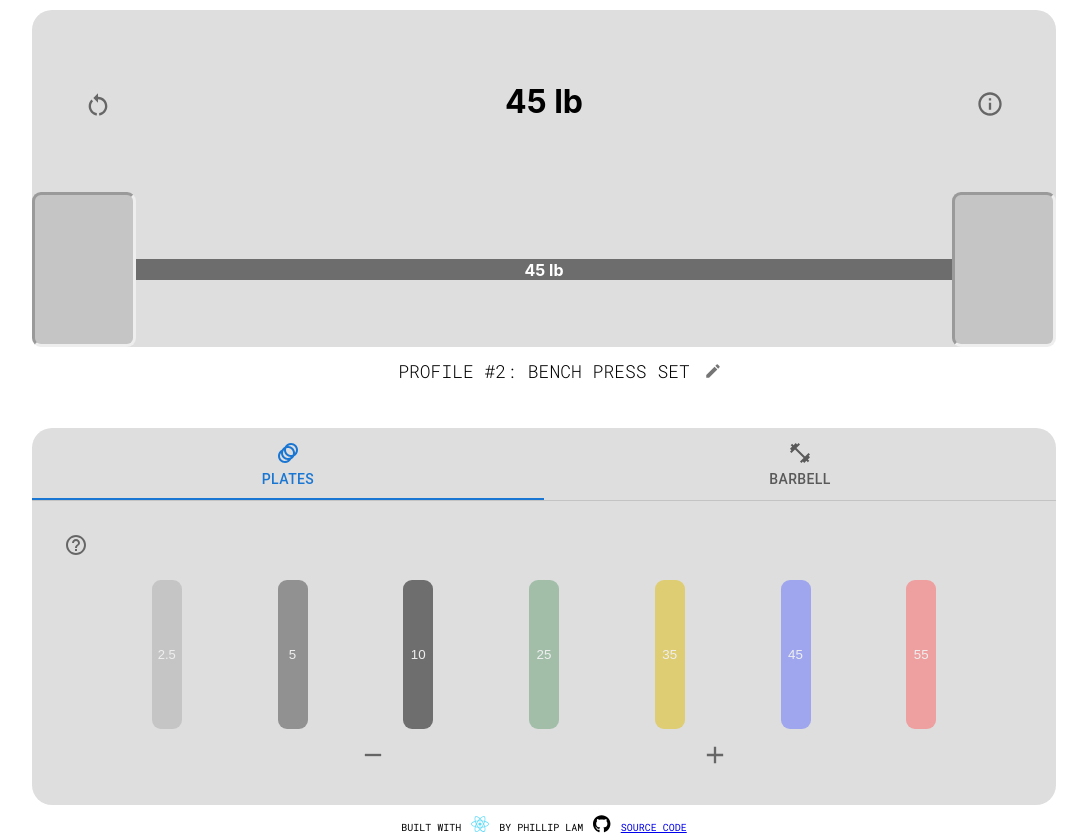
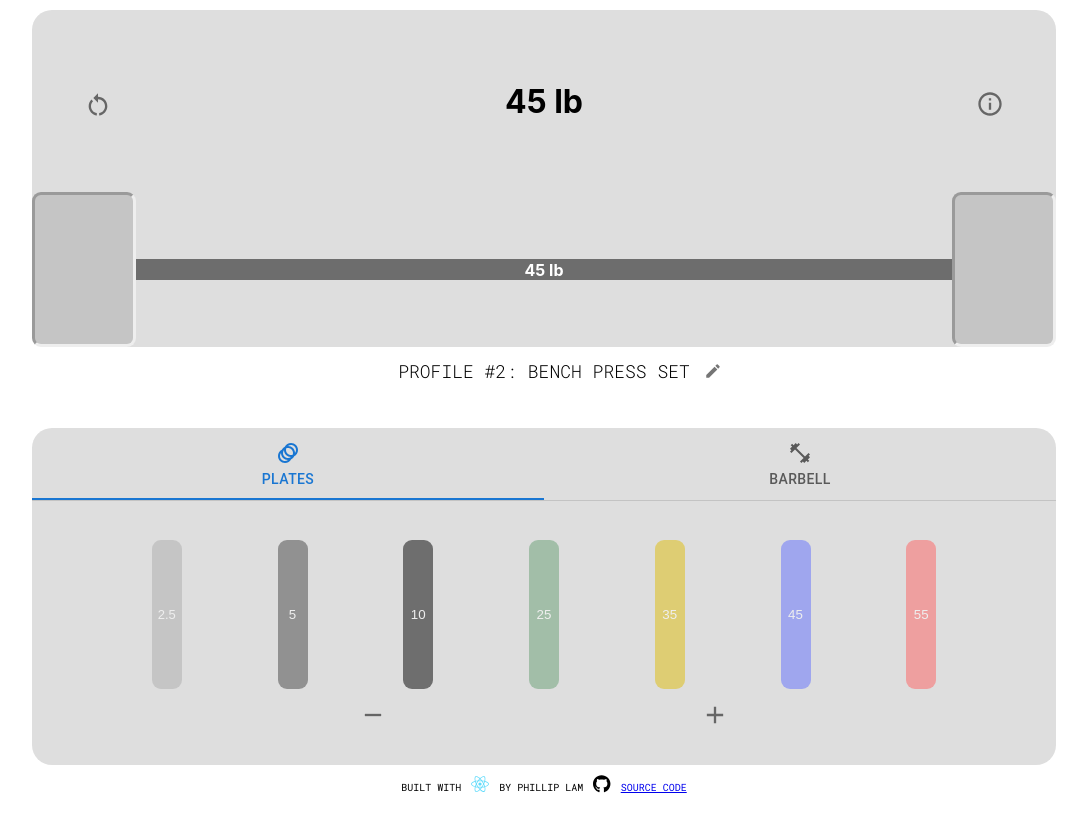
Before and after one commit to philliplam8/barbell-calculator, a React (Create React App) app: page / in a window 1280 px wide. Shown: the whole page, without its empty margins (96-1183 px from the left). After the commit the page ends 800 px from the top, so only its background shows below. Built offline with nearby package versions, Linux system fonts and the light colour scheme.

Commit message:
feat: removing redundant helper tooltips

```diff
--- a/src/components/WeightControls/ControlTabs.js
+++ b/src/components/WeightControls/ControlTabs.js
@@ -7,7 +7,6 @@ import Typography from '@mui/material/Typography';
 import Box from '@mui/material/Box';
 import FitnessCenterIcon from '@mui/icons-material/FitnessCenter';
 import AnimationIcon from '@mui/icons-material/Animation';
-import HelpToolTip from './HelpToolTip';
 import AddPlate from './AddPlate';
 import AddBarbell from './AddBarbell';
 
@@ -55,17 +54,9 @@ export default function ControlTabs() {
                 </Tabs>
             </Box>
             <TabPanel value={value} index={0}>
-                <HelpToolTip
-                    title='Select a weight plate and use the - / + buttons to add or remove plates'
-                    ariaLabel='select-plate-instructions'
-                />
                 <AddPlate />
             </TabPanel>
             <TabPanel value={value} index={1}>
-                <HelpToolTip
-                    title='Click on a barbell weight or enter a custom weight'
-                    ariaLabel='barbell-selection-instructions'
-                />
                 <AddBarbell />
             </TabPanel>
         </Box>
```
